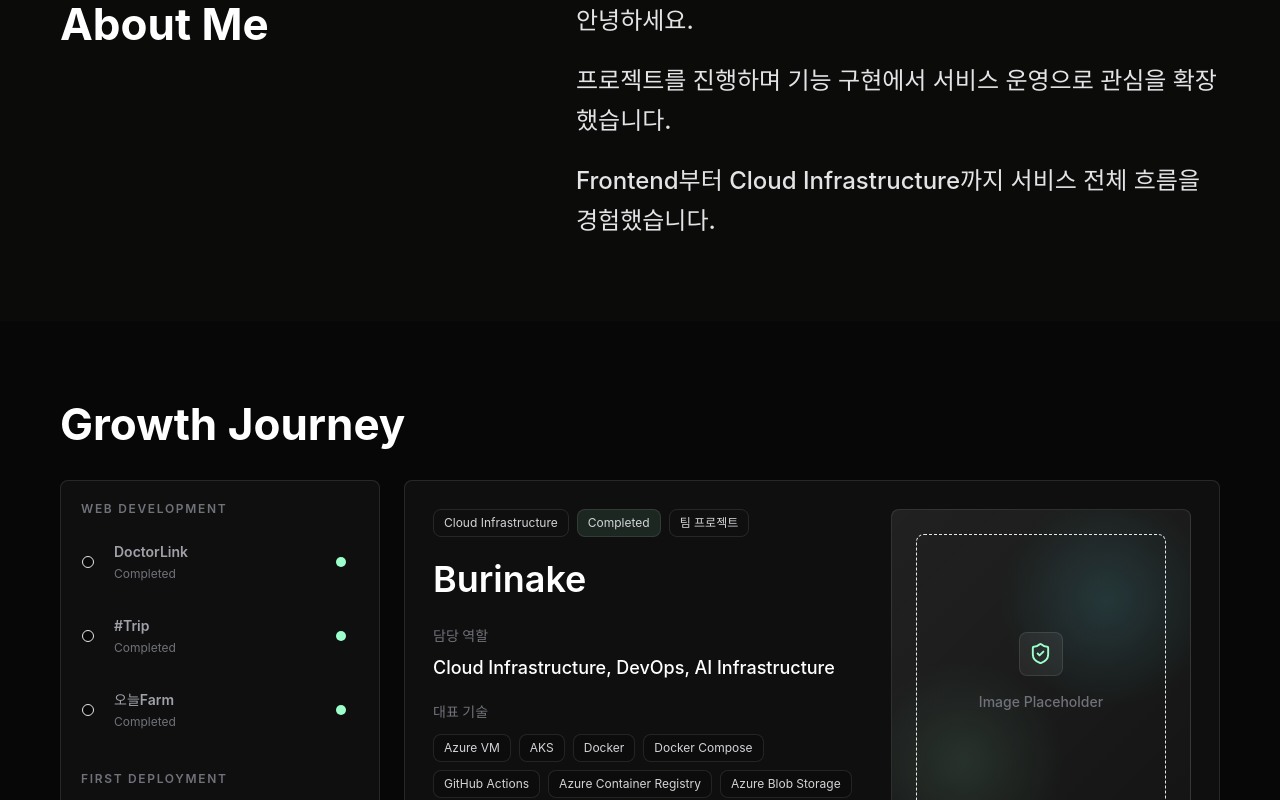
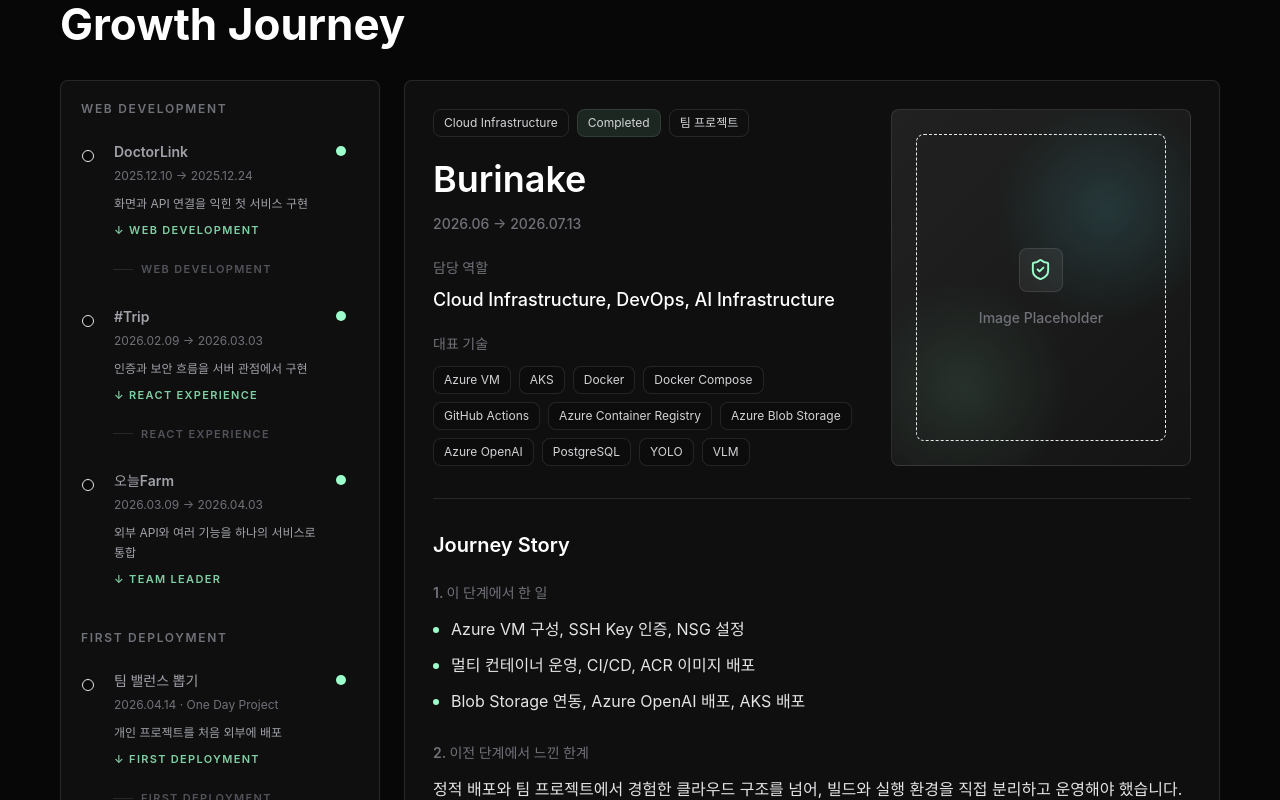
Before and after one commit to heolyun/Journey, a React (Vite) app: page / in a window 1280 px wide. Shown: the part 1660-2460 px from the top of the page. Built offline with nearby package versions, Linux system fonts and the light colour scheme.

Commit message:
feat: refine growth portfolio journey flow

```diff
--- a/src/App.tsx
+++ b/src/App.tsx
@@ -1,4 +1,3 @@
-import { AboutMe } from './components/AboutMe';
 import { FeaturedProjects } from './components/FeaturedProjects';
 import { FutureRoadmap } from './components/FutureRoadmap';
 import { GrowthJourney } from './components/GrowthJourney';
@@ -12,7 +11,6 @@ export default function App() {
       <main>
         <Hero />
         <FeaturedProjects />
-        <AboutMe />
         <GrowthJourney />
         <FutureRoadmap />
       </main>
--- a/src/components/AboutMe.tsx
+++ /dev/null
@@ -1,18 +0,0 @@
-import { aboutCopy } from '../data/portfolio';
-
-export function AboutMe() {
-  return (
-    <section className="section-block bg-[#0b0c0a]" id="about">
-      <div className="section-shell grid gap-10 lg:grid-cols-[0.85fr_1.15fr]">
-        <h2 className="section-heading mb-0">About Me</h2>
-        <div className="max-w-2xl text-xl font-medium leading-9 text-zinc-200 md:text-2xl md:leading-10">
-          {aboutCopy.map((line) => (
-            <p className="mb-5 last:mb-0" key={line}>
-              {line}
-            </p>
-          ))}
-        </div>
-      </div>
-    </section>
-  );
-}
--- a/src/components/GrowthJourney.tsx
+++ b/src/components/GrowthJourney.tsx
@@ -1,4 +1,5 @@
 import { useEffect, useMemo, useState } from 'react';
+import type { ReactNode } from 'react';
 import { ArrowRight, ChevronDown } from 'lucide-react';
 import { journeyGroups, journeyItems, type JourneyItem } from '../data/journey';
 
@@ -18,7 +19,7 @@ function StoryBlock({
   children,
 }: {
   title: string;
-  children: React.ReactNode;
+  children: ReactNode;
 }) {
   return (
     <section>
@@ -91,39 +92,45 @@ export function GrowthJourney() {
                   </h3>
                   <div className="relative space-y-2 pl-5">
                     <div className="absolute bottom-3 left-[7px] top-3 w-px bg-white/12" />
-                    {group.items.map((item) => {
+                    {group.items.map((item, itemIndex) => {
                       const isActive = item.id === active.id;
                       return (
+                        <div key={item.id}>
                           <button
                             aria-current={isActive ? 'step' : undefined}
                             className={[
-                            'focus-ring group relative flex w-full items-center justify-between gap-3 rounded-lg border px-3 py-3 text-left transition',
+                              'focus-ring group relative flex w-full items-start justify-between gap-3 rounded-lg border px-3 py-3 text-left transition',
                               isActive
                                 ? 'border-mint/50 bg-mint/10 text-white'
                                 : 'border-transparent bg-transparent text-zinc-400 hover:border-white/10 hover:bg-white/[0.035] hover:text-white',
                             ].join(' ')}
                             id={`project-${item.id}`}
-                          key={item.id}
                             onClick={() => selectItem(item.id)}
                             type="button"
                           >
                             <span
                               className={[
-                              'absolute -left-[20px] top-1/2 h-3 w-3 -translate-y-1/2 rounded-full border bg-ink',
+                                'absolute -left-[20px] top-5 h-3 w-3 rounded-full border bg-ink',
                                 isActive
                                   ? 'border-mint shadow-[0_0_0_4px_rgba(157,255,203,0.12)]'
                                   : 'border-white/22',
                               ].join(' ')}
                             />
-                          <span>
+                            <span className="min-w-0">
                               <span className="block text-sm font-semibold">{item.name}</span>
-                            <span className="mt-1 block text-xs text-zinc-500">
-                              {item.status}
+                              <span className="mt-1 block text-xs leading-5 text-zinc-500">
+                                {item.period}
+                              </span>
+                              <span className="mt-2 block text-xs leading-5 text-zinc-400">
+                                {item.summary}
+                              </span>
+                              <span className="mt-2 inline-flex text-[11px] font-semibold uppercase tracking-[0.12em] text-mint/80">
+                                ↓ {item.growthLabel}
                               </span>
                             </span>
                             <span
                               className={[
-                              'h-2.5 w-2.5 rounded-full',
+                                'mt-1 h-2.5 w-2.5 shrink-0 rounded-full',
                                 item.status === 'Completed'
                                   ? 'bg-mint'
                                   : item.status === 'In Progress'
@@ -133,6 +140,13 @@ export function GrowthJourney() {
                               title={item.status}
                             />
                           </button>
+                          {itemIndex < group.items.length - 1 ? (
+                            <div className="ml-3 flex items-center gap-2 py-2 text-[11px] font-semibold uppercase tracking-[0.12em] text-zinc-600">
+                              <span className="h-px w-5 bg-white/10" />
+                              <span>{item.growthLabel}</span>
+                            </div>
+                          ) : null}
+                        </div>
                       );
                     })}
                   </div>
@@ -154,6 +168,10 @@ export function GrowthJourney() {
                 <h3 className="text-4xl font-semibold leading-tight text-white">
                   {active.name}
                 </h3>
+                <p className="mt-3 text-sm font-medium text-zinc-500">
+                  {active.period}
+                  {active.repositoryName ? ` · Repository: ${active.repositoryName}` : ''}
+                </p>
                 <dl className="mt-6 grid gap-5">
                   <div>
                     <dt className="text-sm font-semibold text-zinc-500">담당 역할</dt>
--- a/src/components/Header.tsx
+++ b/src/components/Header.tsx
@@ -1,9 +1,10 @@
 import { Github, Mail } from 'lucide-react';
 
 const navItems = [
-  { label: 'Featured', href: '#featured' },
-  { label: 'About', href: '#about' },
-  { label: 'Journey', href: '#journey' },
+  { label: 'About Me', href: '#' },
+  { label: 'Featured Projects', href: '#featured' },
+  { label: 'Growth Journey', href: '#journey' },
+  { label: 'Future Roadmap', href: '#roadmap' },
 ];
 
 export function Header() {
--- a/src/data/journey.ts
+++ b/src/data/journey.ts
@@ -8,7 +8,6 @@ import {
   Sprout,
   Stethoscope,
   type LucideIcon,
-  Users,
 } from 'lucide-react';
 
 export type JourneyStatus = 'Completed' | 'In Progress' | 'Planned';
@@ -23,7 +22,11 @@ export type TroubleShootingItem = {
 export type JourneyItem = {
   id: string;
   name: string;
+  repositoryName?: string;
   phase: string;
+  period: string;
+  summary: string;
+  growthLabel: string;
   projectType: '팀 프로젝트' | '개인 프로젝트';
   status: JourneyStatus;
   role: string;
@@ -53,6 +56,9 @@ export const journeyGroups: JourneyGroup[] = [
         id: 'doctorlink',
         name: 'DoctorLink',
         phase: 'Web Development',
+        period: '2025.12.10 → 2025.12.24',
+        summary: '화면과 API 연결을 익힌 첫 서비스 구현',
+        growthLabel: 'Web Development',
         projectType: '팀 프로젝트',
         status: 'Completed',
         role: '프론트엔드 및 서비스 기능 구현',
@@ -78,7 +84,11 @@ export const journeyGroups: JourneyGroup[] = [
       {
         id: 'trip',
         name: '#Trip',
+        repositoryName: 'hifive',
         phase: 'Web Development',
+        period: '2026.02.09 → 2026.03.03',
+        summary: '인증과 보안 흐름을 서버 관점에서 구현',
+        growthLabel: 'React Experience',
         projectType: '팀 프로젝트',
         status: 'Completed',
         role: '인증 기능 및 백엔드 구현',
@@ -105,6 +115,9 @@ export const journeyGroups: JourneyGroup[] = [
         id: 'oneulfarm',
         name: '오늘Farm',
         phase: 'Web Development',
+        period: '2026.03.09 → 2026.04.03',
+        summary: '외부 API와 여러 기능을 하나의 서비스로 통합',
+        growthLabel: 'Team Leader',
         projectType: '팀 프로젝트',
         status: 'Completed',
         role: '팀장 및 기능 개발',
@@ -136,6 +149,9 @@ export const journeyGroups: JourneyGroup[] = [
         id: 'teamrullet',
         name: '팀 밸런스 뽑기',
         phase: 'First Deployment',
+        period: '2026.04.14 · One Day Project',
+        summary: '개인 프로젝트를 처음 외부에 배포',
+        growthLabel: 'First Deployment',
         projectType: '개인 프로젝트',
         status: 'Completed',
         role: '기획, 구현, 배포',
@@ -161,6 +177,9 @@ export const journeyGroups: JourneyGroup[] = [
         id: 'chambti',
         name: 'CHAMBTI',
         phase: 'First Deployment',
+        period: '2026.04.15 · One Day Project',
+        summary: 'Netlify 배포 흐름을 반복하며 완성도 개선',
+        growthLabel: 'Netlify',
         projectType: '개인 프로젝트',
         status: 'Completed',
         role: '기획, 개발, 배포',
@@ -185,8 +204,11 @@ export const journeyGroups: JourneyGroup[] = [
     items: [
       {
         id: 'csas',
-        name: '균열분석 AI 웹앱',
+        name: 'CSAS',
         phase: 'AI Service Experience',
+        period: '2026.05 → 2026.06',
+        summary: 'AI 분석 결과를 웹 서비스 화면에 연결',
+        growthLabel: 'AI Service',
         projectType: '팀 프로젝트',
         status: 'Completed',
         role: '프론트엔드',
@@ -218,6 +240,9 @@ export const journeyGroups: JourneyGroup[] = [
         id: 'burinake',
         name: 'Burinake',
         phase: 'Cloud Infrastructure',
+        period: '2026.06 → 2026.07.13',
+        summary: 'Azure 기반 컨테이너 운영과 AI 인프라 구축',
+        growthLabel: 'Cloud Infrastructure',
         projectType: '팀 프로젝트',
         status: 'Completed',
         role: 'Cloud Infrastructure, DevOps, AI Infrastructure',
@@ -288,6 +313,9 @@ export const journeyGroups: JourneyGroup[] = [
         id: 'antiadhd',
         name: 'AntiADHD',
         phase: 'Container Orchestration',
+        period: '2026.07 → Present',
+        summary: '온프레미스 Kubernetes 운영 자동화 학습',
+        growthLabel: 'Container Orchestration',
         projectType: '개인 프로젝트',
         status: 'In Progress',
         role: '온프레미스 Kubernetes 운영 자동화 학습',
@@ -324,8 +352,11 @@ export const journeyGroups: JourneyGroup[] = [
     items: [
       {
         id: 'aws-project',
-        name: 'AWS 개인 프로젝트',
+        name: 'AWS Infrastructure Project',
         phase: 'Multi Cloud',
+        period: 'Coming Soon',
+        summary: 'Azure 경험을 AWS 인프라 설계로 확장 예정',
+        growthLabel: 'Multi Cloud',
         projectType: '개인 프로젝트',
         status: 'Planned',
         role: 'AWS 기반 인프라 설계 예정',
@@ -360,3 +391,48 @@ export const journeyGroups: JourneyGroup[] = [
 ];
 
 export const journeyItems = journeyGroups.flatMap((group) => group.items);
+
+export type RoadmapItem = {
+  label: string;
+  title: string;
+  description: string;
+};
+
+export const futureRoadmap: RoadmapItem[] = [
+  {
+    label: 'Current',
+    title: 'Operating Containerized Services',
+    description:
+      '컨테이너화된 서비스를 직접 실행하고 운영 흐름을 다듬는 단계입니다.',
+  },
+  {
+    label: 'Next',
+    title: 'Building Production-grade AWS Infrastructure',
+    description:
+      'VPC, ALB, RDS, ECR, ECS/EKS, CloudWatch를 조합해 운영 가능한 AWS 구조를 설계합니다.',
+  },
+  {
+    label: 'Future',
+    title: 'Infrastructure as Code',
+    description:
+      '반복 가능한 인프라 구성을 코드로 관리하며 환경 재현성을 높입니다.',
+  },
+  {
+    label: 'Future',
+    title: 'Observability',
+    description:
+      '로그, 메트릭, 알림을 통해 장애를 더 빠르게 발견하고 설명할 수 있는 구조를 만듭니다.',
+  },
+  {
+    label: 'Future',
+    title: 'Platform Engineering',
+    description:
+      '개발자가 안정적으로 배포하고 운영할 수 있는 내부 플랫폼 관점으로 확장합니다.',
+  },
+  {
+    label: 'Future',
+    title: 'Reliable Cloud Systems',
+    description:
+      '확장성과 복구 가능성을 고려한 신뢰도 높은 클라우드 시스템을 목표로 합니다.',
+  },
+];
--- a/src/data/portfolio.ts
+++ b/src/data/portfolio.ts
@@ -69,15 +69,3 @@ export const featuredProjects: FeaturedProject[] = [
     icon: Cloud,
   },
 ];
-
-export const aboutCopy = [
-  '안녕하세요.',
-  '프로젝트를 진행하며 기능 구현에서 서비스 운영으로 관심을 확장했습니다.',
-  'Frontend부터 Cloud Infrastructure까지 서비스 전체 흐름을 경험했습니다.',
-];
-
-export const roadmapItems = [
-  'Burinake 상세 페이지에 아키텍처와 장애 대응 기록 추가',
-  'AntiADHD 진행 로그를 Kubernetes 운영 일지로 정리',
-  'AWS 프로젝트에서 Azure와 EKS 운영 관점 비교',
-];
```
Also changed, not shown: src/components/FutureRoadmap.tsx (+24 -13 lines), 1 other file (tests, documents, lock files or other folders). Lines whose indentation alone changed are shown as unchanged.
